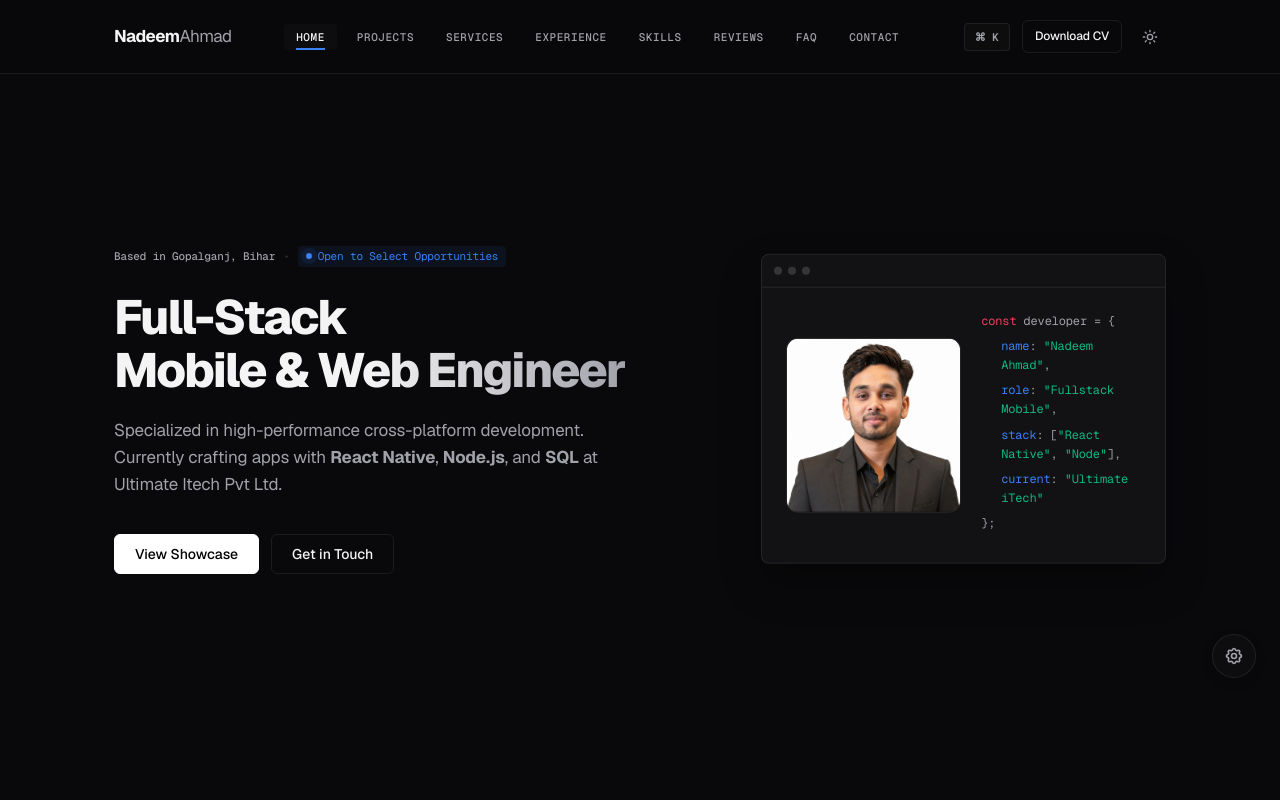
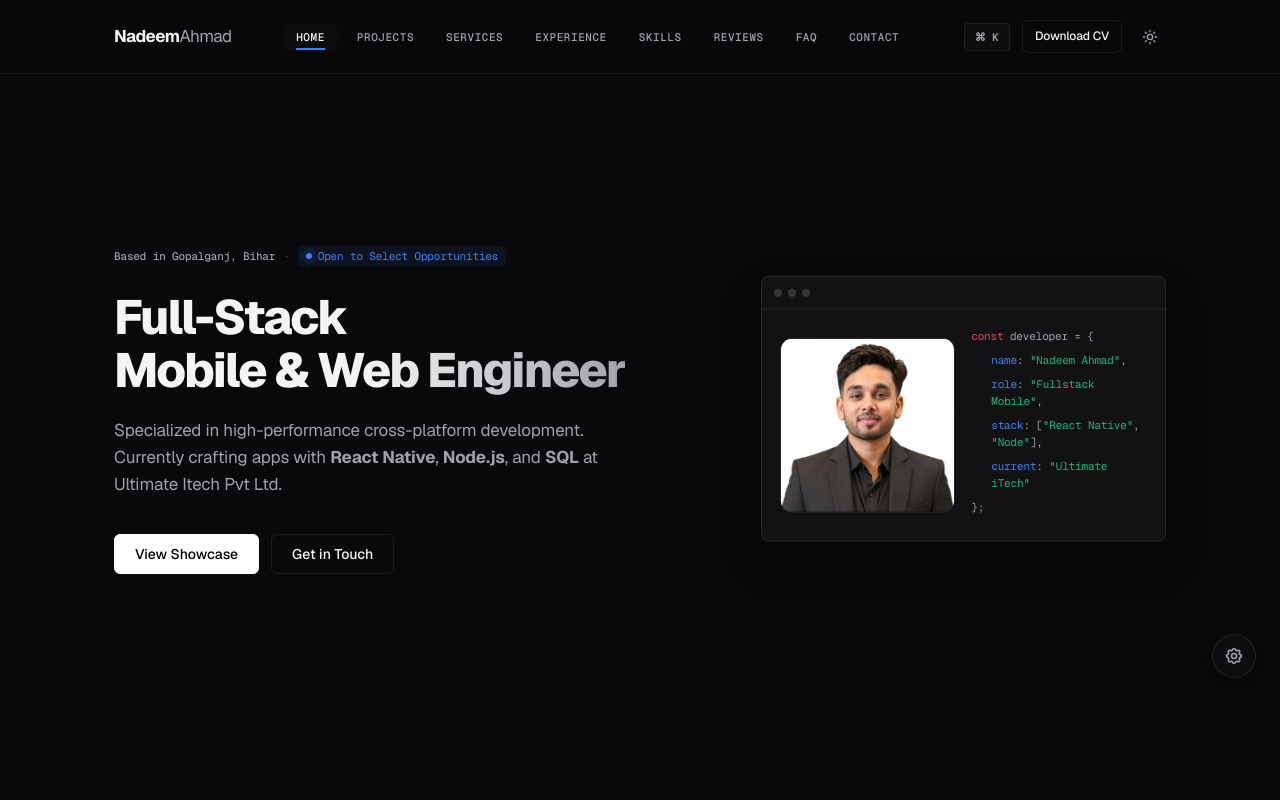
Before and after one commit to Nadeemahmad321/Nadeem-portfolio, a React (Vite) app in the folder frontend/: page / in a window 1280 px wide. Shown: the top 800 px of the page. Built offline with nearby package versions, Linux system fonts and the light colour scheme.

Commit message:
Optimize unified card layout padding and font-size to prevent code text wrapping

```diff
--- a/frontend/src/index.css
+++ b/frontend/src/index.css
@@ -387,7 +387,12 @@ section {
 }
 
 .tech-slate.unified-card {
-  max-width: 540px;
+  max-width: 560px;
+}
+
+.unified-card .slate-content {
+  padding: 18px;
+  font-size: 11px;
 }
 
 [data-theme="light"] .tech-slate {
@@ -402,7 +407,7 @@ section {
 
 .unified-content {
   display: flex;
-  gap: 20px;
+  gap: 16px;
   align-items: center;
 }
 
```
